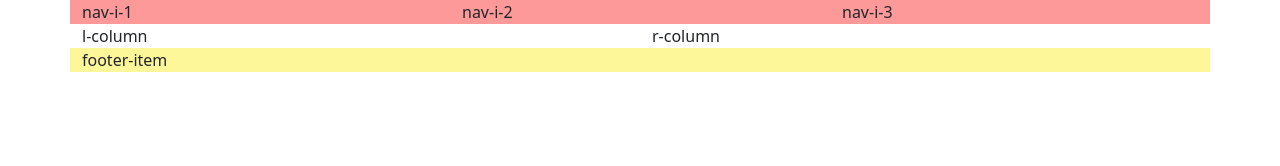
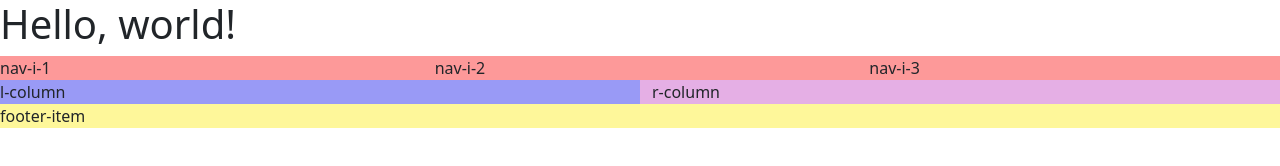
Before and after one commit to SqueekE/-SqueekE.github.io, a plain HTML site: page index.html in a window 1280 px wide. Drawn offline with nearby package versions, Linux system fonts and the light colour scheme.

Commit message:
Commented container and modified column back-color

```diff
--- a/index.html
+++ b/index.html
@@ -8,21 +8,21 @@
     <link rel="stylesheet" href="css/styles.css">
   </head>
   <body>
-    <!-- <h1>Hello, world!</h1> -->
+    <h1>Hello, world!</h1>
     <script src="https://cdn.jsdelivr.net/npm/bootstrap@5.2.0/dist/js/bootstrap.bundle.min.js" integrity="sha384-A3rJD856KowSb7dwlZdYEkO39Gagi7vIsF0jrRAoQmDKKtQBHUuLZ9AsSv4jD4Xa" crossorigin="anonymous"></script>
-    <div class="container">
+    <!-- <div class="container"> -->
         <div class="row sec-1">
             <div class="col">nav-i-1</div>
             <div class="col">nav-i-2</div>
             <div class="col">nav-i-3</div>
         </div>
-        <div class="row sec-2">
-            <div class="col">l-column</div>
-            <div class="col">r-column</div>
+        <div class="row">
+            <div id="col-1" class="col">l-column</div>
+            <div id="col-2" class="col">r-column</div>
         </div>
         <div class="row sec-3">
             <div col="col">footer-item</div>
         </div>
-    </div>
+    <!-- </div> -->
   </body>
 </html>
```
